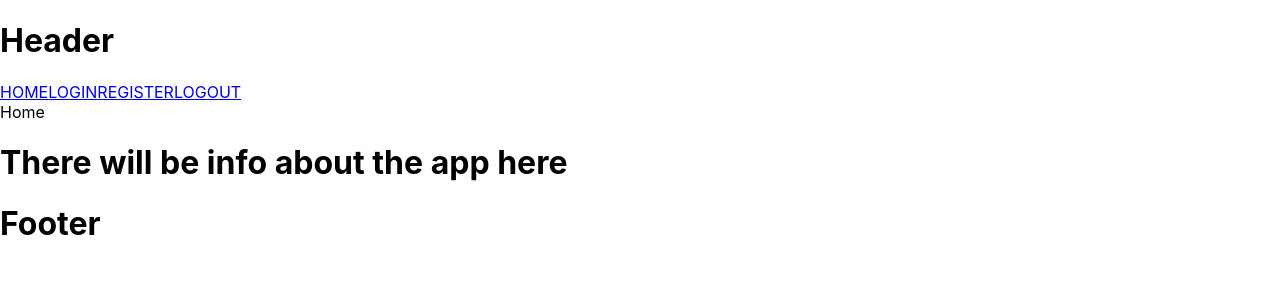
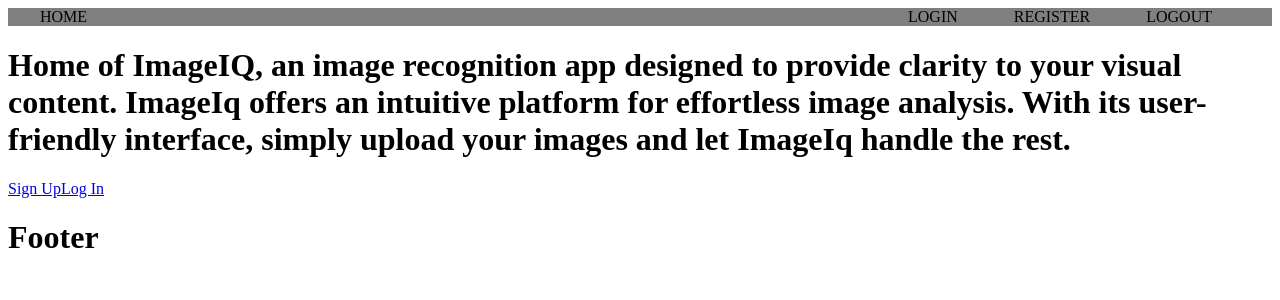
Before and after one commit to Vbeni/imageIQ_frontend, a React (Create React App) app: page / in a window 1280 px wide. Shown: the top 300 px of the page. Built offline with nearby package versions, Linux system fonts and the light colour scheme.

Commit message:
header css

```diff
--- a/src/components/Header.js
+++ b/src/components/Header.js
@@ -3,11 +3,14 @@ import React from "react";
 function Header(props){
     return(
         <div className='nav'>
-            <h1>Header</h1>
-            <Link to="/">HOME</Link>
+            <nav className='header-nav'>
+            <Link to="/" className='nav-link'>HOME</Link>
+            <div className='nav-links-right'>
             <Link to="/login">LOGIN</Link>
             <Link to="/register">REGISTER</Link>
             <Link to="/logout">LOGOUT</Link>
+            </div>
+            </nav>
             </div>
     );
 }
--- a/src/index.css
+++ b/src/index.css
@@ -1,13 +1,37 @@
-body {
-  margin: 0;
-  font-family: -apple-system, BlinkMacSystemFont, 'Segoe UI', 'Roboto', 'Oxygen',
-    'Ubuntu', 'Cantarell', 'Fira Sans', 'Droid Sans', 'Helvetica Neue',
-    sans-serif;
-  -webkit-font-smoothing: antialiased;
-  -moz-osx-font-smoothing: grayscale;
+.nav {
+  background-color: grey;
+  display: flex;
+  justify-content: space-between;
+  align-items: center;
+  padding: 0 2em;
 }
 
-code {
-  font-family: source-code-pro, Menlo, Monaco, Consolas, 'Courier New',
-    monospace;
+.header-nav {
+  width: 100%;
+  display: flex;
+  justify-content: space-between;
+  align-items: center;
 }
+
+.nav-link {
+  color: black;
+  text-decoration: none;
+  font-size: 1em;
+}
+
+.nav-links-right {
+  display: flex;
+  justify-content: space-around;
+  width: 30%; /* Adjust this value if the links are too close or too far apart */
+}
+
+.nav-links-right a {
+  color: black;
+  text-decoration: none;
+  font-size: 1em;
+}
+
+/* For the hover effect */
+.nav-link:hover, .nav-links-right a:hover {
+  color: white;
+}
--- a/src/pages/Home.js
+++ b/src/pages/Home.js
@@ -1,13 +1,17 @@
 import React from 'react'
+import {Link} from 'react-router-dom'
+
 
 function Home() {
   return (
-    <div>Home
-        <h1>There will be info about the app here</h1>
+    <div>
+        <h1>Home of ImageIQ, an image recognition app designed to provide clarity to your visual content. ImageIq offers an intuitive platform for effortless image analysis. With its user-friendly interface, simply upload your images and let ImageIq handle the rest.</h1>
+        <div>
+        <Link to="/register">Sign Up</Link>
+        <Link to="/login">Log In</Link>
+        </div>
     </div>
   )
 }
 
 export default Home;
-
-//maybe sign up or log in buttons here instead of header
```
